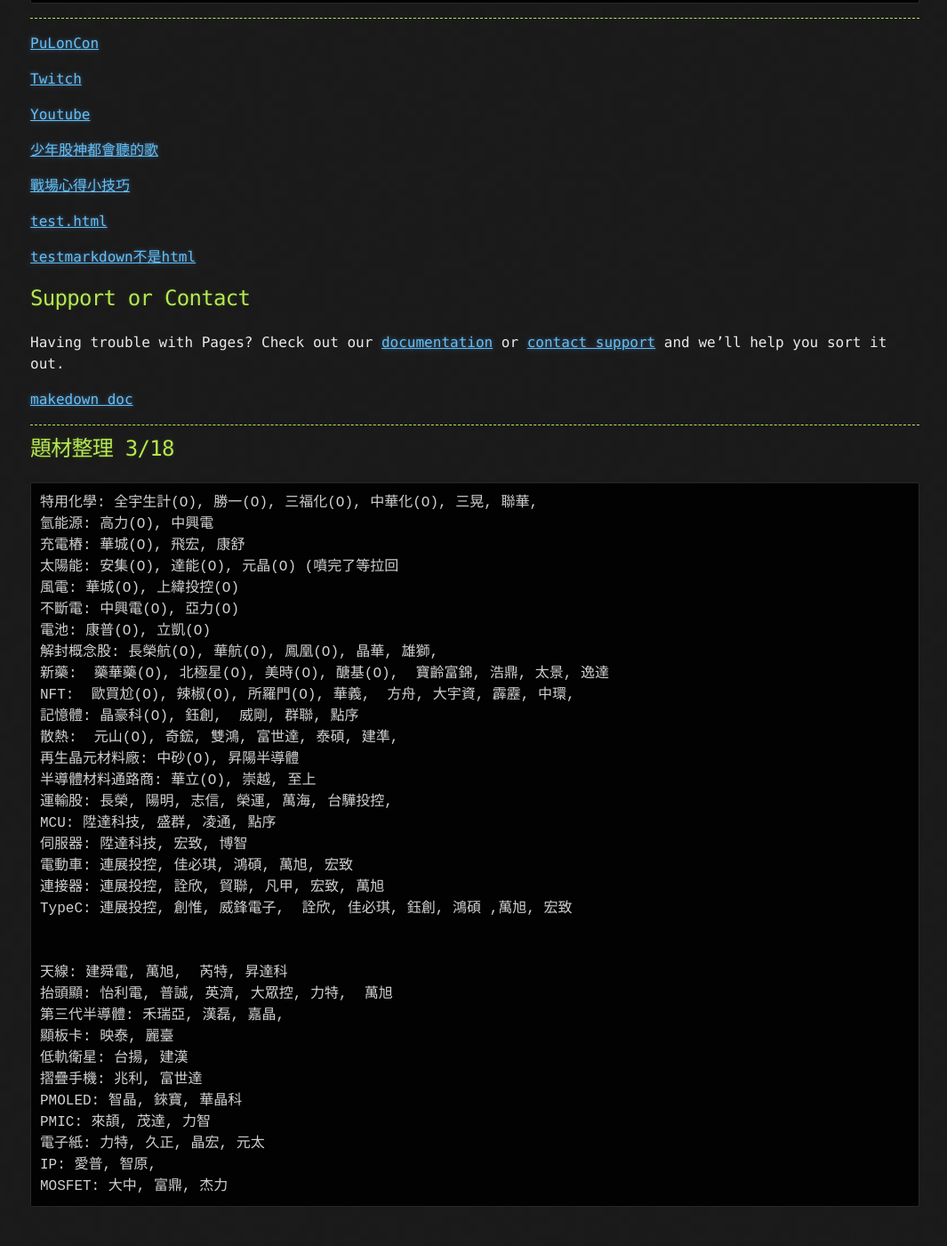
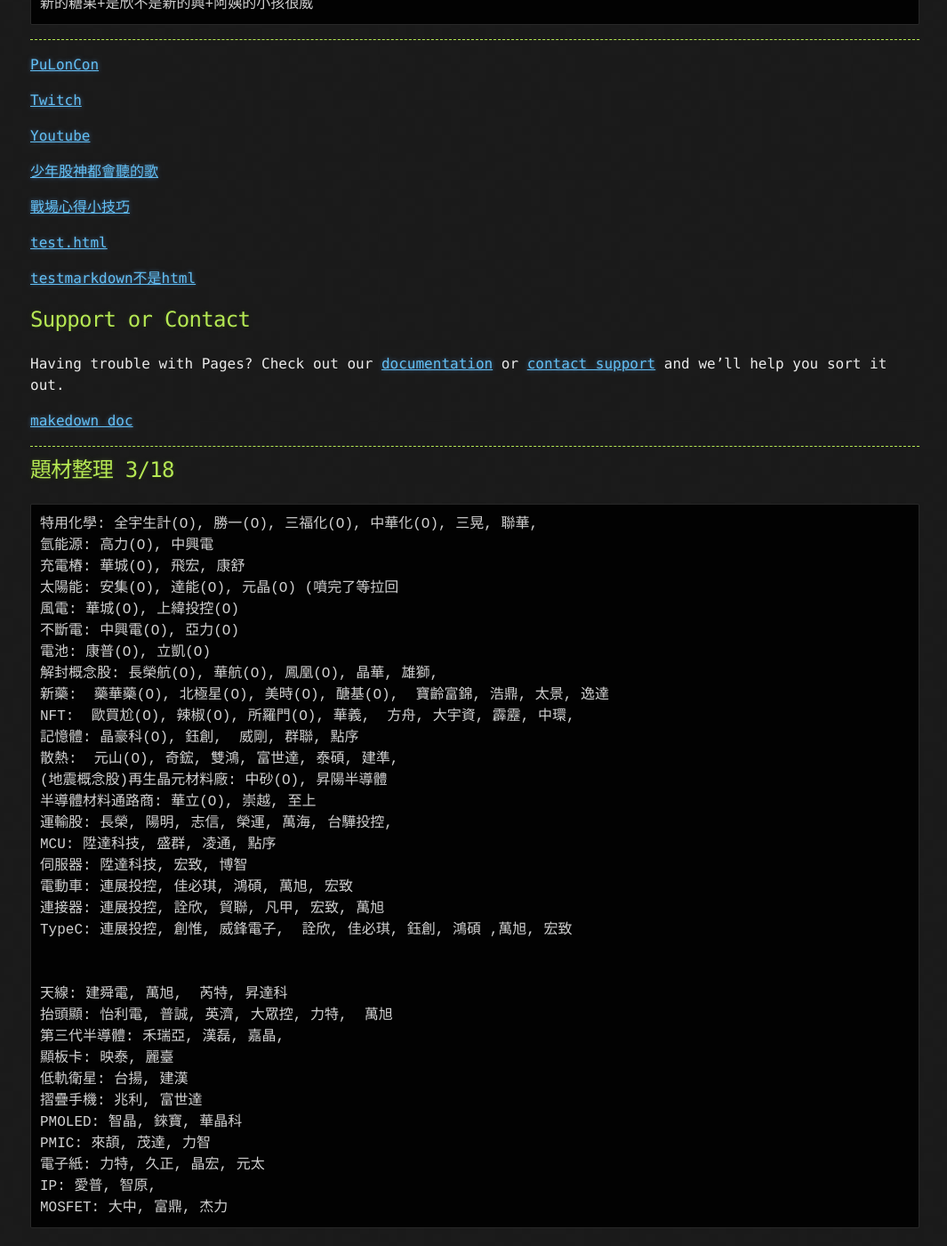
Before and after one commit to lepg5487/Stock_God, a Jekyll site: the page built from index.md, in a window 1280 px wide and 1400 px high, scrolled down 15487 px. Shown: the whole window at 89% size, without its empty margins (106-1171 px from the left). Built offline with Jekyll 4.4.1, drawn with Linux system fonts in a browser that asks for light colours; our own code applies the rules of GitHub Pages for plain Markdown files; before the commit the page ends 16863 px from its top, so only the background shows below that; some of the changed text lies outside the part shown.

Commit message:
Update index.md

```diff
--- a/index.md
+++ b/index.md
@@ -683,7 +684,7 @@
 NFT:  歐買尬(O), 辣椒(O), 所羅門(O), 華義,  方舟, 大宇資, 霹靂, 中環,
 記憶體: 晶豪科(O), 鈺創,  威剛, 群聯, 點序
 散熱:  元山(O), 奇鋐, 雙鴻, 富世達, 泰碩, 建準,
-再生晶元材料廠: 中砂(O), 昇陽半導體
+(地震概念股)再生晶元材料廠: 中砂(O), 昇陽半導體
 半導體材料通路商: 華立(O), 崇越, 至上
 運輸股: 長榮, 陽明, 志信, 榮運, 萬海, 台驊投控,
 MCU: 陞達科技, 盛群, 凌通, 點序
```
Also changed, not shown: other parts of index.md (+1 -0 lines).
